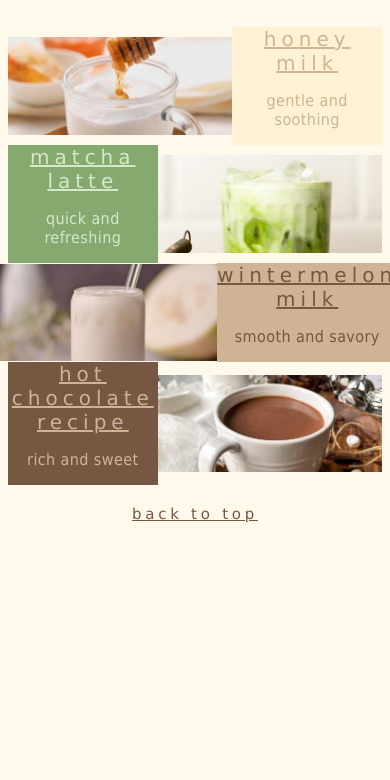
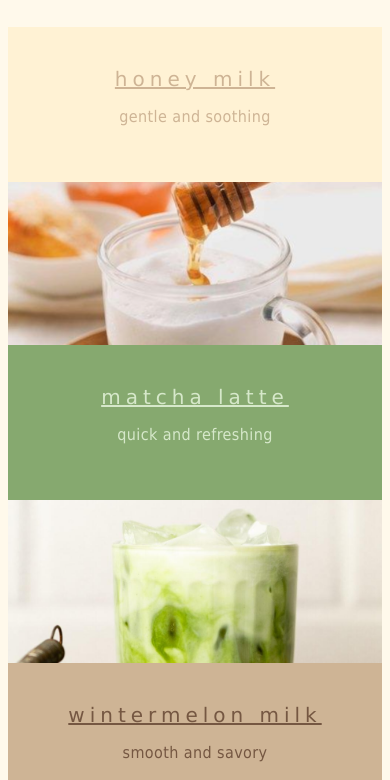
Before and after one commit to emilyavey/TOP-Recipes, a plain HTML site: page index.html in a window 390 px wide. Shown: the part 64-844 px from the top of the page. Drawn offline with Linux system fonts and the light colour scheme.

Commit message:
mobile-friendly styling on index (everything is stacked)

```diff
--- a/style.css
+++ b/style.css
@@ -109,9 +109,28 @@ h4 {
 
 }
 
- /*-----------------------------------------------------------------------------*/
- /*                     4 - SECTIONS                                           */
- /*-----------------------------------------------------------------------------*/
+/*-----------------------------------------------------------------------------*/
+/*                     4 - SECTIONS                                           */
+/*-----------------------------------------------------------------------------*/
+
+@media (max-width: 600px) {
+    .info_box {
+        flex-direction: column;
+        align-items: center;
+    }
+
+    .banner {
+        width: 100%;
+        order: 2;
+    }
+
+    .details {
+        order: 1;
+        padding: 40px 40px 40px 40px;
+    }
+
+}
+
 
 /*Honey Milk*/
 #honey_milk_details {
```
